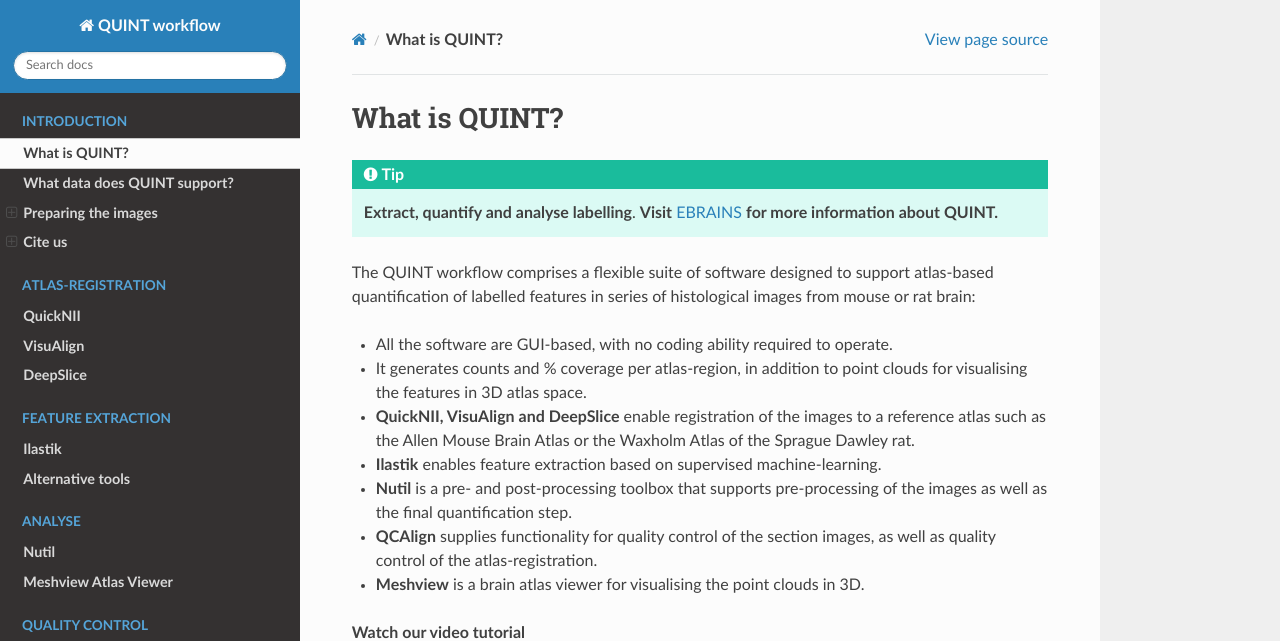
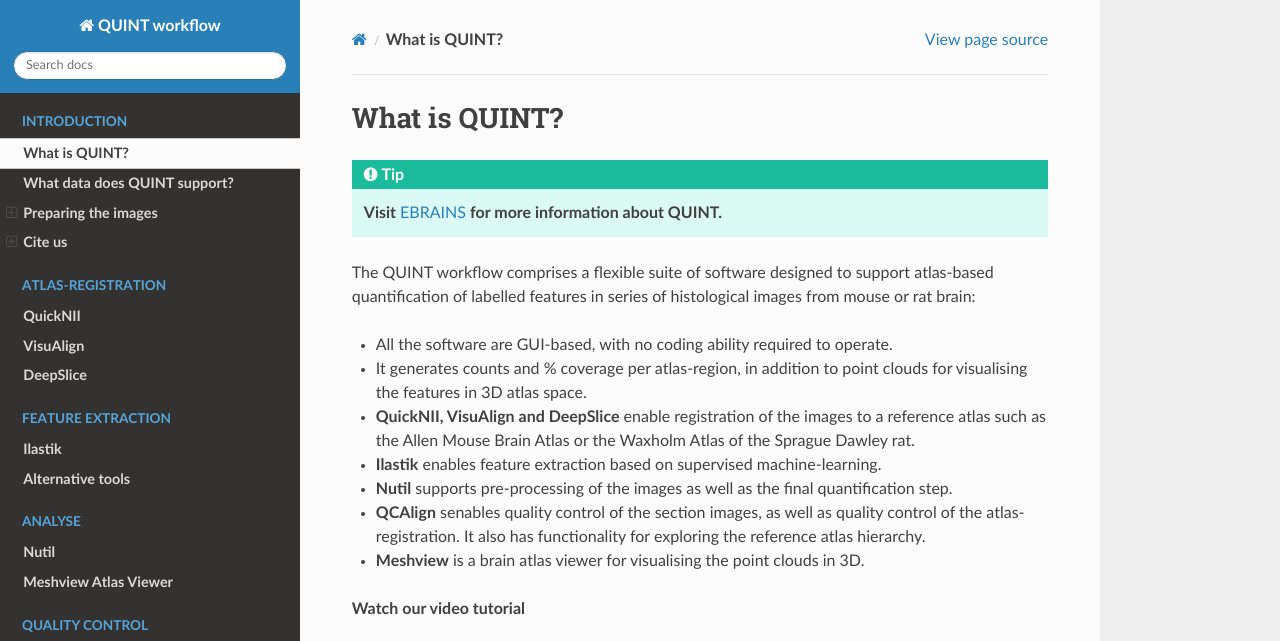
Before and after one commit to Neural-Systems-at-UIO/QUINT_workflow, a Sphinx documentation site: the page built from docs/QUINTintro.rst, in a window 1280 px wide and 900 px high, cut to the strip 0-641 px from the top of the window. Built offline with Sphinx 7.4.7 and the Read the Docs theme 2.0.0, drawn with Linux system fonts in a browser that asks for light colours.

Commit message:
Update QUINTintro.rst

```diff
--- a/docs/QUINTintro.rst
+++ b/docs/QUINTintro.rst
@@ -2,7 +2,7 @@
 -----------------------
 
 .. tip::
-   **Extract, quantify and analyse labelling**. **Visit** `EBRAINS <https://ebrains.eu/service/quint/>`_ **for more information about QUINT.**
+   **Visit** `EBRAINS <https://ebrains.eu/service/quint/>`_ **for more information about QUINT.**
 
 The QUINT workflow comprises a flexible suite of software designed to support atlas-based quantification of labelled features in series of histological images from mouse or rat brain:
 
@@ -10,8 +10,8 @@
 * It generates counts and % coverage per atlas-region, in addition to point clouds for visualising the features in 3D atlas space.
 * **QuickNII, VisuAlign and DeepSlice** enable registration of the images to a reference atlas such as the Allen Mouse Brain Atlas or the Waxholm Atlas of the Sprague Dawley rat.
 * **Ilastik** enables feature extraction based on supervised machine-learning.
-* **Nutil** is a pre- and post-processing toolbox that supports pre-processing of the images as well as the final quantification step.
-* **QCAlign** supplies functionality for quality control of the section images, as well as quality control of the atlas-registration.
+* **Nutil** supports pre-processing of the images as well as the final quantification step.
+* **QCAlign** senables quality control of the section images, as well as quality control of the atlas-registration. It also has functionality for exploring the reference atlas hierarchy.
 * **Meshview** is a brain atlas viewer for visualising the point clouds in 3D.
 
 **Watch our video tutorial**
```
